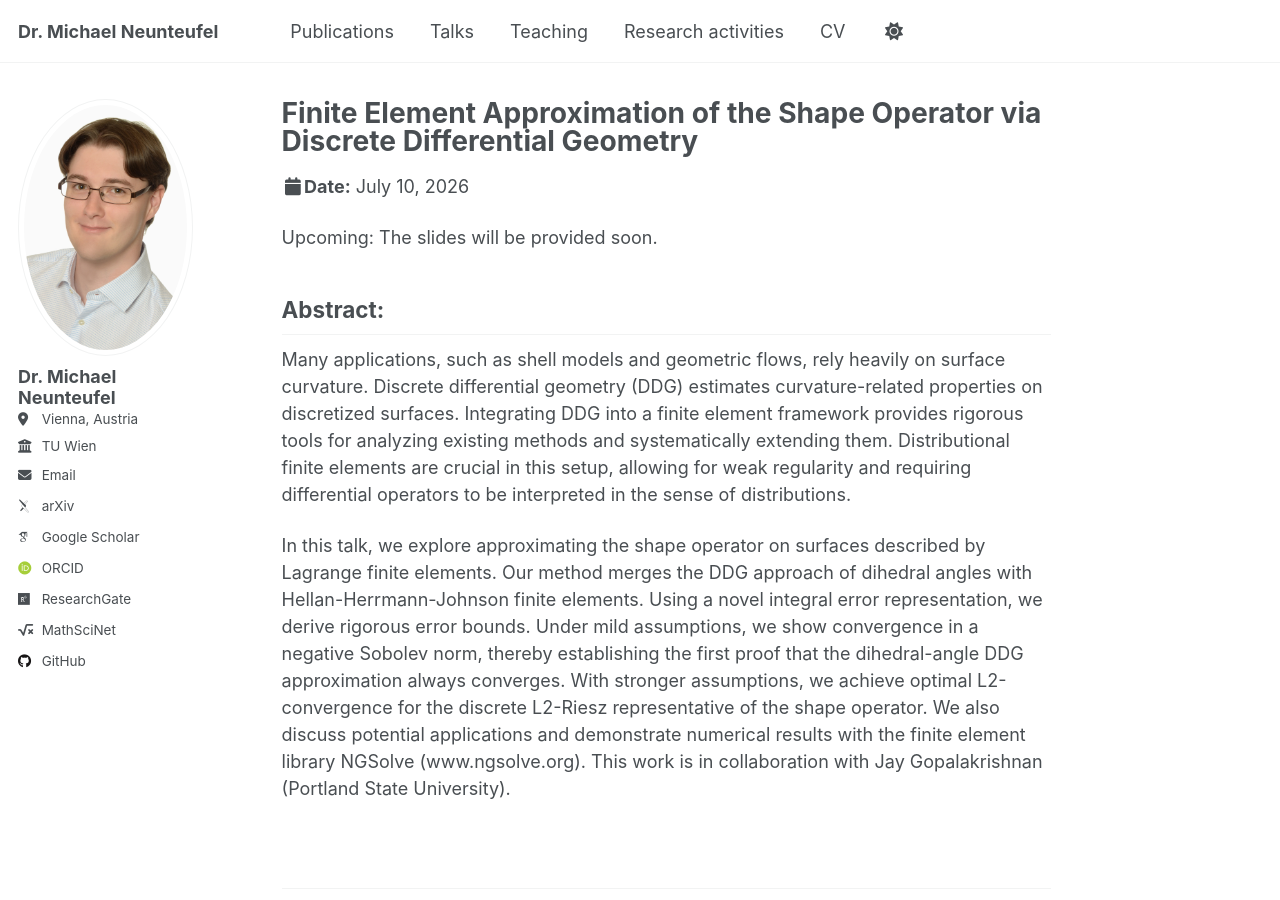
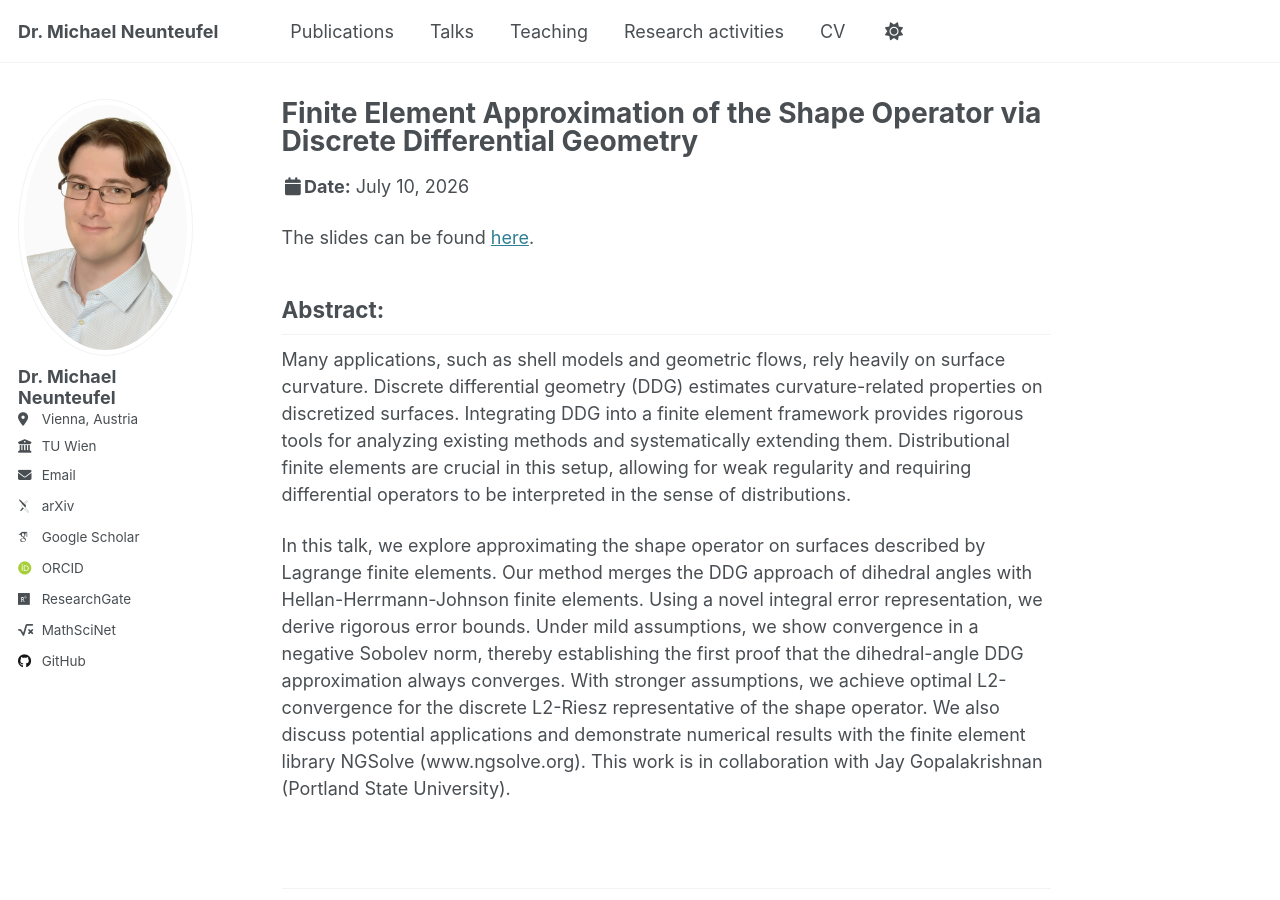
Before and after one commit to MichaelNeunteufel/michaelneunteufel.github.io, a Jekyll site: the page built from _talks/2026-07-10-FOCM.md, in a window 1280 px wide and 900 px high. Built offline with Jekyll 4.4.1, drawn with Linux system fonts in a browser that asks for light colours; some web fonts are replaced.

Commit message:
update talks

```diff
--- a/_talks/2026-07-10-FOCM.md
+++ b/_talks/2026-07-10-FOCM.md
@@ -8,7 +8,7 @@ date: 2026-07-10
 location: "Vienna, Austria"
 ---
 
-Upcoming: The slides will be provided soon.
+The slides can be found [here](http://michaelneunteufel.github.io/files/talks/2026_presentation_focm_neunteufel.pdf).
 
 <h2>Abstract:</h2>
 Many applications, such as shell models and geometric flows, rely heavily on surface curvature. Discrete differential geometry (DDG) estimates curvature-related properties on discretized surfaces. Integrating DDG into a finite element framework provides rigorous tools for analyzing existing methods and systematically extending them. Distributional finite elements are crucial in this setup, allowing for weak regularity and requiring differential operators to be interpreted in the sense of distributions.
```
Also changed, not shown: _talks/2026-07-21-WCCM-ECCOMAS.md (+1 -1 lines), 2 other files.
